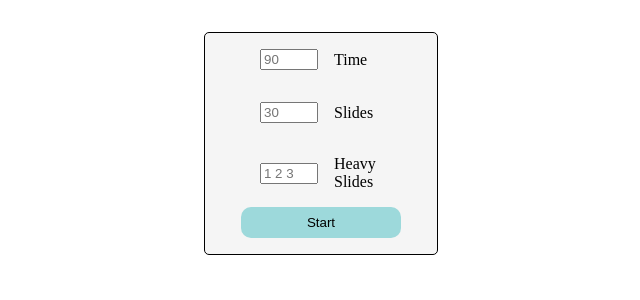
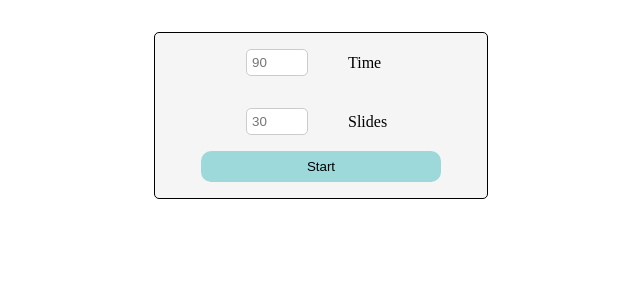
Before and after one commit to SammyAbukmeil/brainstation-lecture-timer, a Next.js app: page / in a window 1280 px wide. Shown: the top 300 px of the page, without its empty margins (319-959 px from the left). Built offline with nearby package versions, Linux system fonts and the light colour scheme.

Commit message:
Hide heavy slides

```diff
--- a/components/Form/Form.js
+++ b/components/Form/Form.js
@@ -1,3 +1,4 @@
+import ReactSelect from "react-select";
 import styles from "./Form.module.scss";
 
 const Form = (props) => {
@@ -22,23 +23,40 @@ const Form = (props) => {
           name="slides"
           id="slides"
           placeholder="30"
+          onChange={(e) => {
+            const amount = e.target.value;
+
+            const choices = [];
+
+            for (let i = 0; i < amount; i++) {
+              const slideNumber = i + 1;
+
+              choices.push({ value: slideNumber, label: slideNumber.toString() })
+            }
+
+            props.setHeavySlideOptions(choices)
+          }}
         />
         <label className={styles.label} htmlFor="slides">
           Slides
         </label>
       </div>
-      <div className={styles.wrapper}>
-        <input
-          className={styles.input}
+      {/* <div className={styles.wrapper}>
+        <ReactSelect
+          isMulti
+          options={props.heavySlideOptions}
+          className="basic-multi-select"
+          // className={styles.input}
           type="text"
           name="heavySlides"
           id="heavySlides"
-          placeholder="1 2 3"
+          classNamePrefix="select"
+          placeholder="1, 2"
         />
         <label className={styles.label} htmlFor="heavySlides">
           Heavy Slides
         </label>
-      </div>
+      </div> */}
       <button className={styles.btn}>Start</button>
     </form>
   );
--- a/components/Form/Form.module.scss
+++ b/components/Form/Form.module.scss
@@ -1,7 +1,7 @@
 .form {
   border: 1px solid black;
   border-radius: 5px;
-  width: 200px;
+  width: 300px;
   margin: 2rem auto;
   background-color: #f5f5f5;
   display: flex;
@@ -12,9 +12,10 @@
 
 .wrapper {
   margin: 1rem;
-  min-width: 110px;
+  min-width: 150px;
   display: flex;
   align-items: center;
+  justify-content: space-between;
 }
 
 .label {
@@ -25,6 +26,9 @@
 .input {
   width: 50px;
   margin-right: 1rem;
+  border-radius: 5px;
+  border: 1px solid hsl(0, 0%, 80%);
+  padding: 5px;
 }
 
 .btn {
--- a/components/LectureSlide/LectureSlide.js
+++ b/components/LectureSlide/LectureSlide.js
@@ -10,7 +10,8 @@ const LectureSlide = (props) => {
 
   return (
     <article
-      className={`${styles.lecture} ${done ? styles.done : ""} ${props.isHeavy ? styles.heavy : ""}`}
+      // className={`${styles.lecture} ${done ? styles.done : ""} ${props.isHeavy ? styles.heavy : ""}`}
+      className={`${styles.lecture} ${done ? styles.done : ""}`}
       onClick={clickHandler}
     >
       {!done && `${props.slide + 1}`}
--- a/package.json
+++ b/package.json
@@ -13,6 +13,7 @@
     "react": "18.2.0",
     "react-countdown": "^2.3.2",
     "react-dom": "18.2.0",
+    "react-select": "^5.7.7",
     "sass": "^1.53.0"
   },
   "devDependencies": {
--- a/pages/index.js
+++ b/pages/index.js
@@ -13,27 +13,36 @@ export default function Home() {
   const [timer, setTimer] = useState(0);
   const [slides, setSlides] = useState(0);
   const [heavySlides, setHeavySlides] = useState(0);
+  const [heavySlideOptions, setHeavySlideOptions] = useState([]);
 
-  const submitHandler = (e) => {
+  function submitHandler(e) {
     e.preventDefault();
 
     const time = e.target.time.value;
     const slides = e.target.slides.value;
-    const heavySlides = e.target.heavySlides.value
+    // const heavySlides = e.target.heavySlides.value;
 
     const milliseconds = time * 60000;
 
     setTimer(milliseconds);
     setSlides(slides);
-    setHeavySlides(heavySlides)
-  };
+    // setHeavySlides(heavySlides);
+  }
 
   const slideElements = [];
 
   for (let i = 0; i < slides; i++) {
-    const splitHeavySlides = heavySlides.split(" ").map((heavySlide) => +heavySlide);
+    // const splitHeavySlides = heavySlides
+    //   .split(" ")
+    //   .map((heavySlide) => +heavySlide);
 
-    slideElements.push(<LectureSlide key={i} slide={i} isHeavy={splitHeavySlides.includes(i + 1)} />);
+    slideElements.push(
+      <LectureSlide
+        key={i}
+        slide={i}
+        // isHeavy={splitHeavySlides.includes(i + 1)}
+      />
+    );
   }
 
   return (
@@ -51,7 +60,13 @@ export default function Home() {
       </Head>
 
       <main className="main">
-        {!timer && <Form submitHandler={submitHandler} />}
+        {!timer && (
+          <Form
+            submitHandler={submitHandler}
+            setHeavySlideOptions={setHeavySlideOptions}
+            heavySlideOptions={heavySlideOptions}
+          />
+        )}
         <section className="timer">
           {timer > 0 && (
             <>
```
Also changed, not shown: 1 other file (tests, documents, lock files or other folders).
